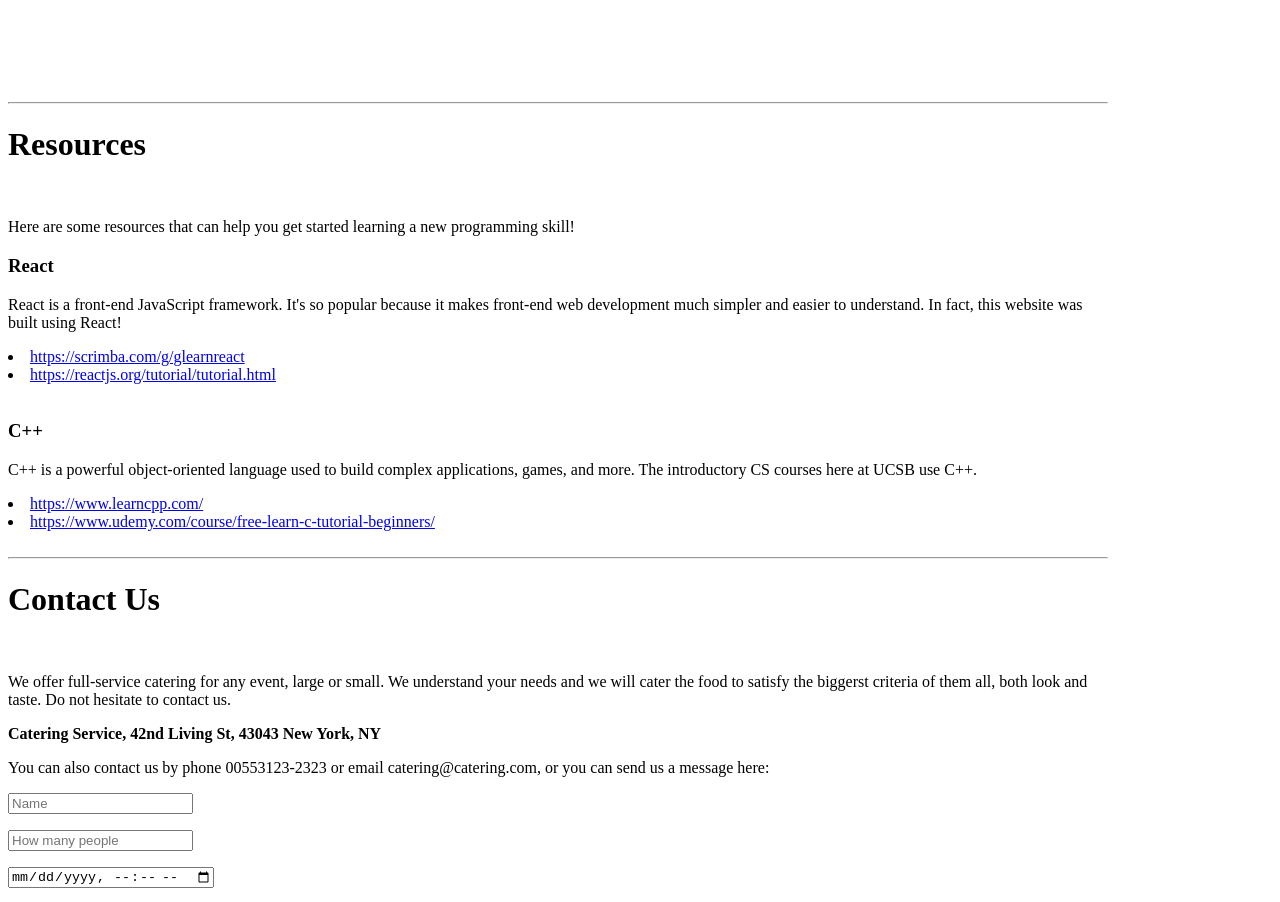
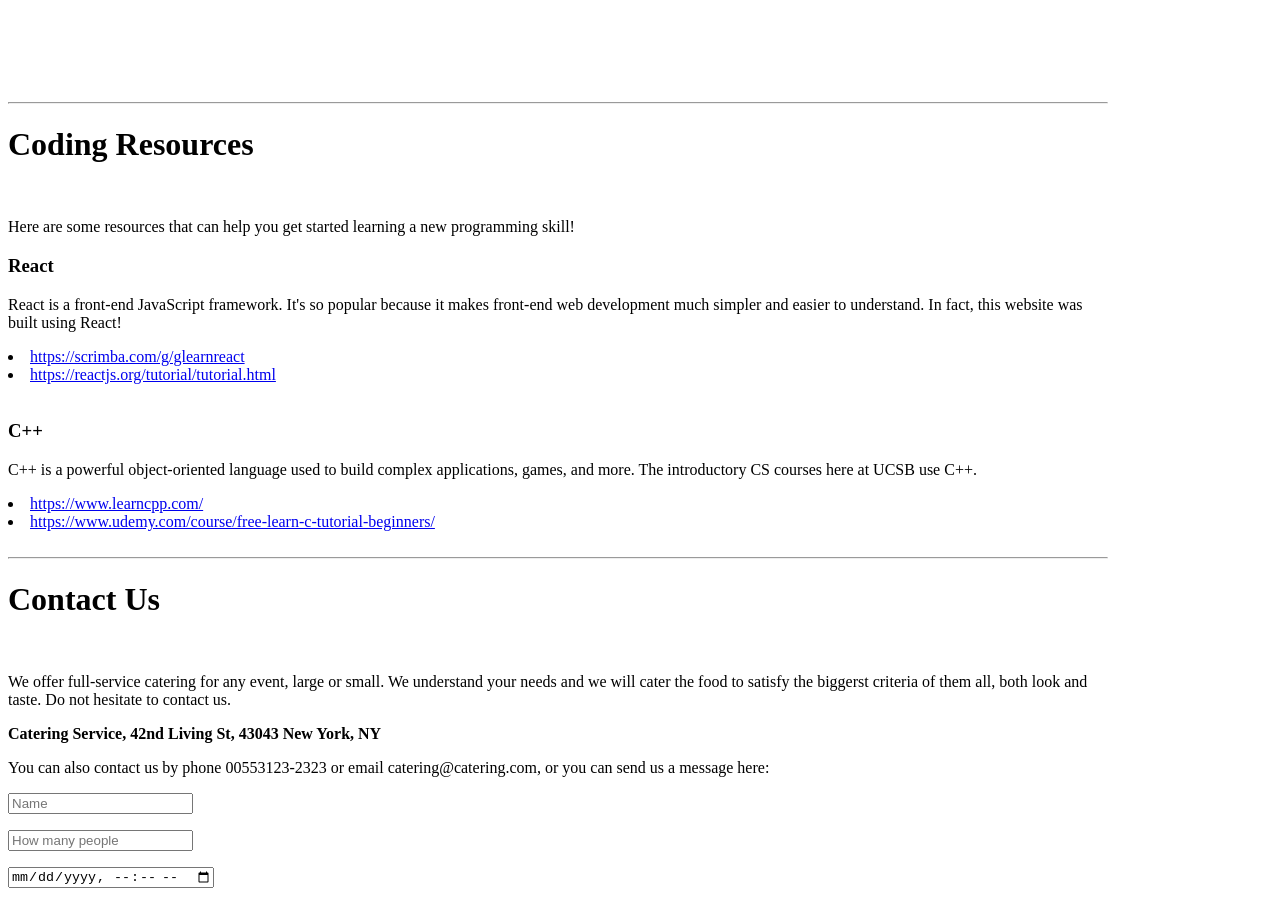
Before and after one commit to viditagrawal/coderssb-website, a Next.js app: page /HomePage in a window 1280 px wide. Shown: the part 3140-4042 px from the top of the page. Built offline with nearby package versions, Linux system fonts and the light colour scheme.

Commit message:
pa- renamed it as Coding Resources. Put the Resources componenet above the Contact Us component

```diff
--- a/components/Page_Layout/Resources.js
+++ b/components/Page_Layout/Resources.js
@@ -29,7 +29,7 @@ export default function Resources() {
 
     return (
         <div className="w3-container w3-padding-64">
-            <h1>Resources</h1>
+            <h1> Coding Resources</h1>
             <br/>
             <p> Here are some resources that can help you get started learning a new programming skill!</p>
             {resourceList}
```
